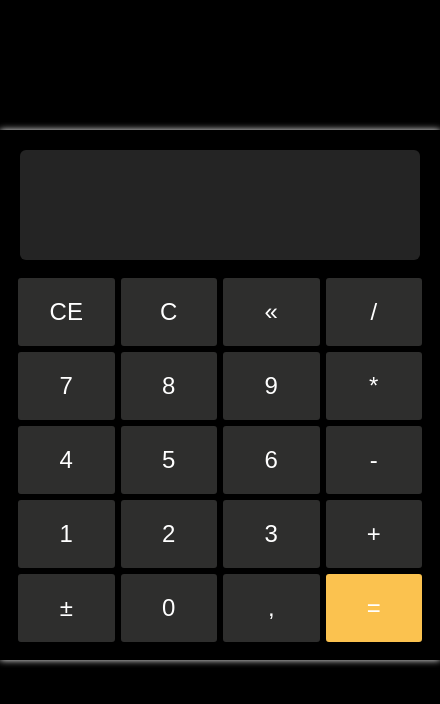
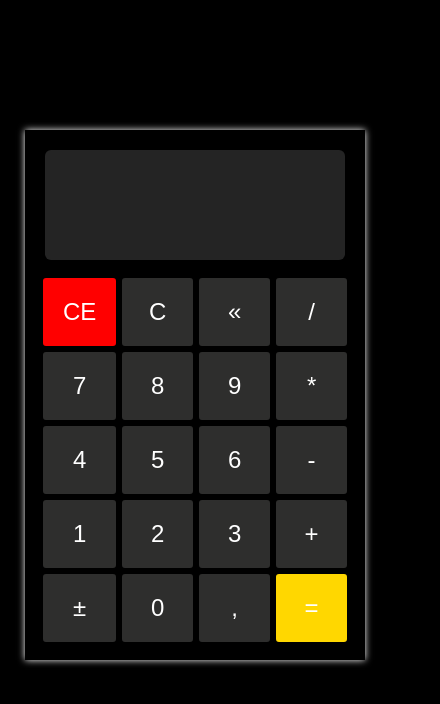
Before and after one commit to felpsg/projetosJavaScript, a plain HTML site: page calculadorajs/index.html in a window 390 px wide. Shown: the whole page, 440 px wide, since content can reach past the window. Drawn offline with Linux system fonts and the light colour scheme.

Commit message:
update calculadora

```diff
--- a/calculadorajs/style.css
+++ b/calculadorajs/style.css
@@ -8,10 +8,12 @@
 body {
   background-color: #000;
   padding: 30px 0;
+  width: auto;
 }
 
 .calculator {
   width: 400px;
+  width: 350px;
   margin: 0 auto;
   background-color: #000
   border-radius: 4px;
@@ -34,7 +36,7 @@ body {
   border-radius: 6px;
 }
 #igual {
- background-color: rgb(251, 194, 79);
+ background-color: #FFD700
 }
 .calculator-buttons {
   display: grid;
@@ -55,6 +57,21 @@ body {
 }
 
 button:hover {
-  background-color: rgb(251, 194, 79);
+  background-color: #FFD700
   color: #000;
 }
+
+@media screen and (max-width: 767px) {
+  .calculator {
+    position: relative;
+    width: 300px;
+  }
+  button:hover {
+    background-color: #FFD700;
+    color: #000;
+  }
+  #limparDisplay{
+    background-color: #FF0000;
+  }
+
+}
```
